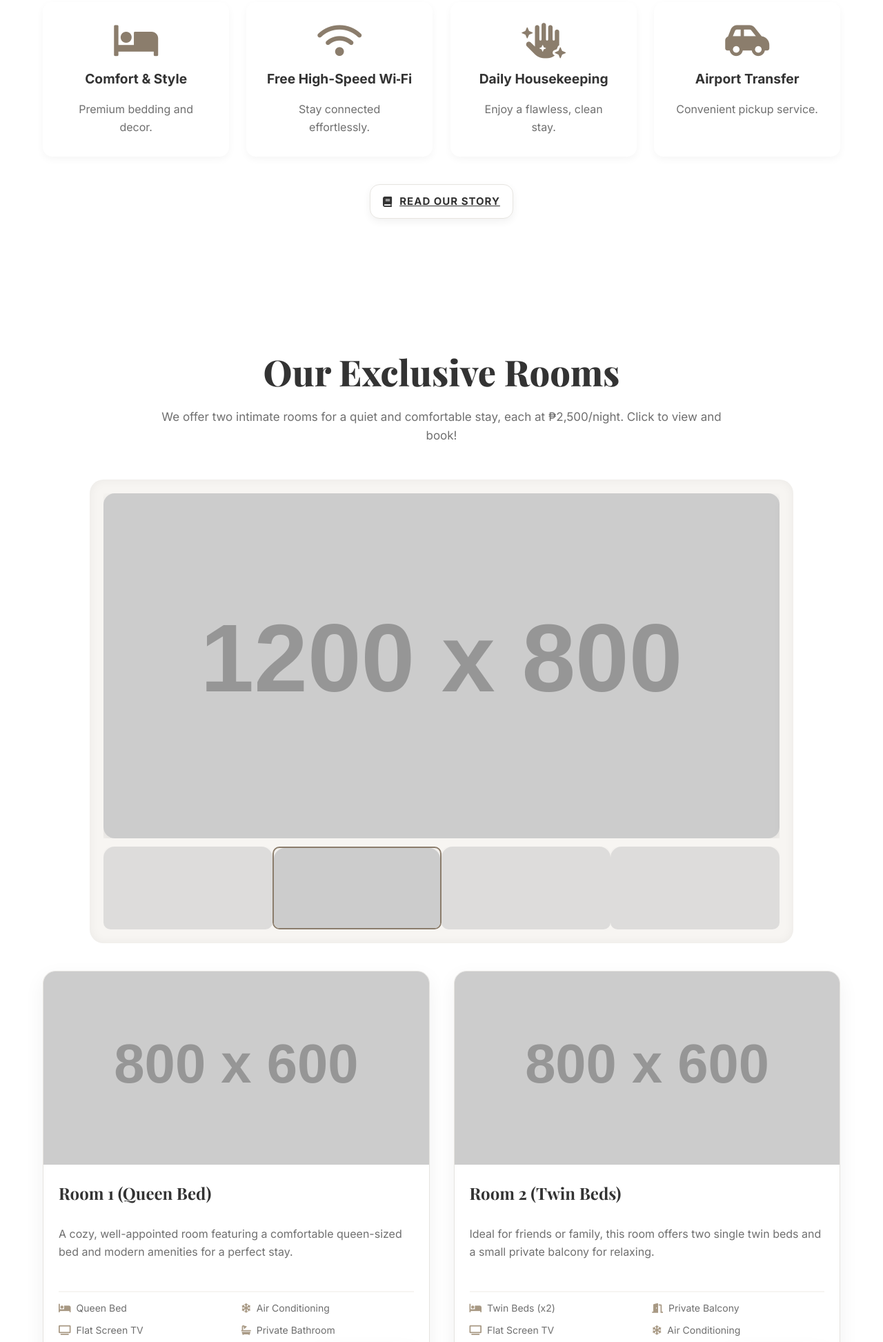
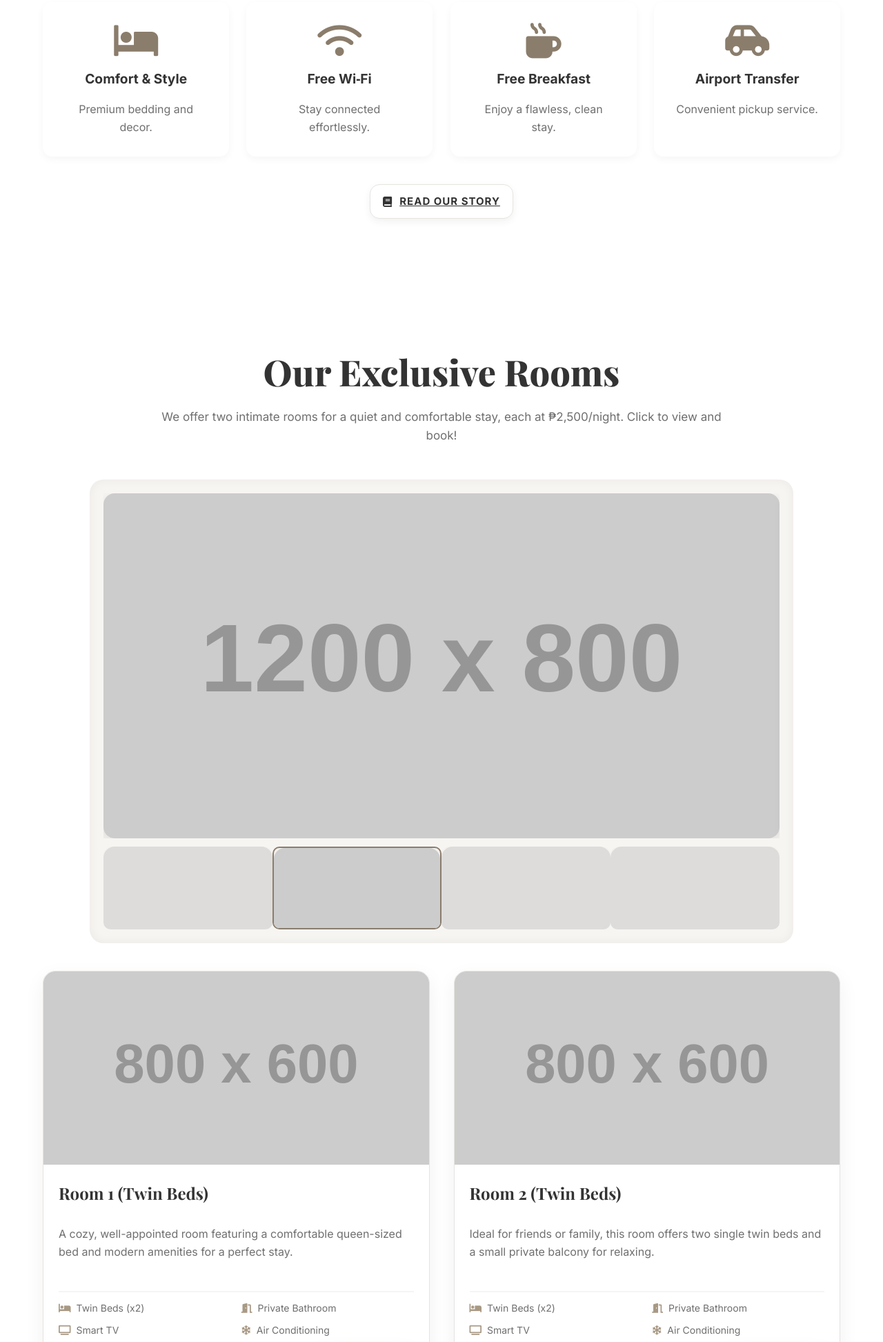
Before and after one commit to Sey-a-yeS/LaCasaDeCueto, a plain HTML site: page index.html in a window 1280 px wide. Shown: the part 855-2800 px from the top of the page at 69% size. Drawn offline with nearby package versions, Linux system fonts and the light colour scheme; placeholder pictures from the web are drawn by us.

Commit message:
Update room details and fix carousel index issue

```diff
--- a/index.html
+++ b/index.html
@@ -18,10 +18,6 @@
   <link rel="stylesheet" href="https://unpkg.com/swiper/swiper-bundle.min.css" />
 
   <style>
-    /* ==================================================
-       Gray-Orange Resort Theme — Polished UI + UX Improvements
-       (updated: Login section layout fixes)
-       ================================================== */
 
     :root{
       --accent-color: #A89984; /* Main Earthy Taupe */
@@ -604,12 +600,12 @@
           </div>
           <div class="feature-block" data-aos="zoom-in" data-aos-delay="300">
             <i class="fas fa-wifi"></i>
-            <strong>Free High-Speed Wi‑Fi</strong>
+            <strong>Free Wi‑Fi</strong>
             <p class="muted">Stay connected effortlessly.</p>
           </div>
           <div class="feature-block" data-aos="zoom-in" data-aos-delay="400">
-            <i class="fas fa-hand-sparkles"></i>
-            <strong>Daily Housekeeping</strong>
+            <i class="fas fa-mug-hot"></i>
+            <strong>Free Breakfast</strong>
             <p class="muted">Enjoy a flawless, clean stay.</p>
           </div>
           <div class="feature-block" data-aos="zoom-in" data-aos-delay="500">
@@ -642,15 +638,15 @@
 
         <div class="room-grid" data-aos="fade-up" data-aos-delay="300">
           <div class="room-card card" data-room-code="room1" onclick="selectRoom('room1'); showView('booking')" role="button" aria-label="Select Room 1">
-            <img src="https://placehold.co/800x600/B5A78B/FFFFFF?text=Room+1+Queen+Bed" alt="Photo of Room 1" loading="lazy">
+            <img src="https://placehold.co/800x600/B5A78B/FFFFFF?text=Room+1+Twin+Beds" alt="Photo of Room 1" loading="lazy">
             <div class="room-details">
-              <h3>Room 1 (Queen Bed)</h3>
+              <h3>Room 1 (Twin Beds)</h3>
               <p class="muted">A cozy, well-appointed room featuring a comfortable queen-sized bed and modern amenities for a perfect stay.</p>
               <ul class="amenities-list">
-                <li><i class="fas fa-bed"></i> Queen Bed</li>
+                <li><i class="fas fa-bed"></i> Twin Beds (x2)</li>
+                <li><i class="fas fa-door-open"></i> Private Bathroom</li>
+                <li><i class="fas fa-tv"></i> Smart TV</li>
                 <li><i class="fas fa-snowflake"></i> Air Conditioning</li>
-                <li><i class="fas fa-tv"></i> Flat Screen TV</li>
-                <li><i class="fas fa-bath"></i> Private Bathroom</li>
               </ul>
               <div style="margin-top:10px; display:flex; justify-content:space-between; align-items:center;">
                 <span style="font-size:1.25em; font-weight:700; color:var(--accent-dark);">₱2,500<small style="font-weight:400; font-size:0.6em; color:var(--muted-text);">/night</small></span>
@@ -666,8 +662,8 @@
               <p class="muted">Ideal for friends or family, this room offers two single twin beds and a small private balcony for relaxing.</p>
               <ul class="amenities-list">
                 <li><i class="fas fa-bed"></i> Twin Beds (x2)</li>
-                <li><i class="fas fa-door-open"></i> Private Balcony</li>
-                <li><i class="fas fa-tv"></i> Flat Screen TV</li>
+                <li><i class="fas fa-door-open"></i> Private Bathroom</li>
+                <li><i class="fas fa-tv"></i> Smart TV</li>
                 <li><i class="fas fa-snowflake"></i> Air Conditioning</li>
               </ul>
               <div style="margin-top:10px; display:flex; justify-content:space-between; align-items:center;">
@@ -1019,7 +1015,7 @@
     const ROOM_DATA = {
       room1: {
         code: 'room1',
-        title: 'Room 1 (Queen Bed)',
+        title: 'Room 1 (Twin Beds)',
         price: 2500,
         maxGuests: 2,
         images: [
@@ -1385,7 +1381,7 @@
       const images = document.querySelectorAll('#carousel-slide-container .carousel-image');
       if (!images.length) return;
       let idx = Array.from(images).findIndex(img => img.classList.contains('active'));
-      idx = (idx + 1) % images.length;
+      idx = (idx + 1) % images.lengthz;
       setActiveCarousel(idx);
     }, 4000);
   </script>
```
